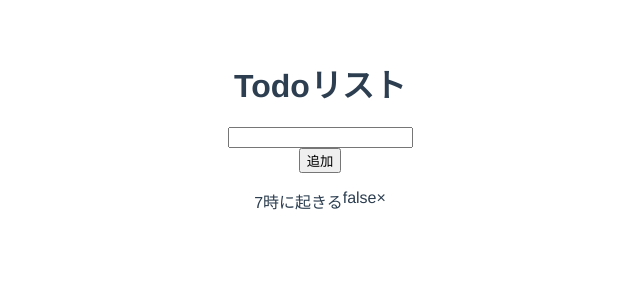
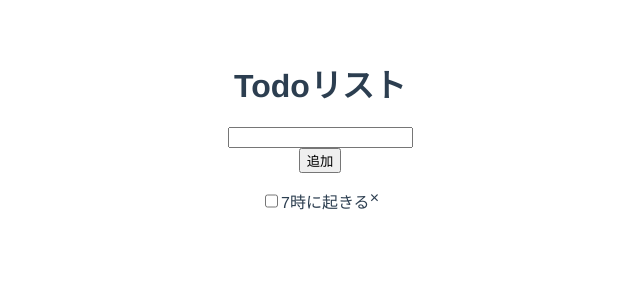
Before and after one commit to watsuyo/vue-sample-todo-app, a Vue app: page / in a window 1280 px wide. Shown: the top 300 px of the page, without its empty margins (320-960 px from the left). Built offline with nearby package versions, Linux system fonts and the light colour scheme.

Commit message:
feat: todo done

```diff
--- a/src/components/TodoItem.vue
+++ b/src/components/TodoItem.vue
@@ -1,7 +1,12 @@
 <template>
   <div class="todo-item">
-    <p>{{ todo.title }}</p>
-    <p>{{ todo.isDone }}</p>
+    <input type="checkbox" v-model="todo.isDone" />
+    <p v-if="todo.isDone">
+      <s>{{ todo.title }}</s>
+    </p>
+    <p v-else>
+      {{ todo.title }}
+    </p>
     <p @click="deleteTodo">×</p>
   </div>
 </template>
--- a/src/views/Index.vue
+++ b/src/views/Index.vue
@@ -1,7 +1,7 @@
 <template>
   <div>
     <h1>Todoリスト</h1>
-    <InputTodo @addTodo="addTodo($event)"></InputTodo>
+    <InputTodo @addTodo="addTodo($event)" />
     <TodoItemList
       class="todo-item-list"
       :todoList="todoList"
```
